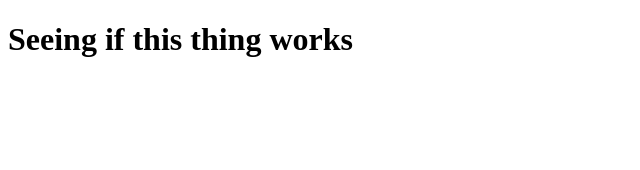
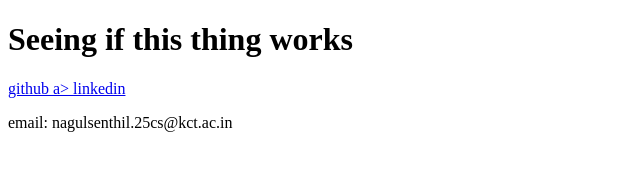
Before and after one commit to nagul64/nagul64.github.io, a plain HTML site: page index.html in a window 1280 px wide. Shown: the whole page, without its empty margins (0-640 px from the left). Drawn offline with Linux system fonts and the light colour scheme.

Commit message:
added links

```diff
--- a/index.html
+++ b/index.html
@@ -6,6 +6,9 @@
 <body>
 
 <h1> Seeing if this thing works </h1>
+<a href="https://github.com/nagul64">github </body>a>
+<a href="https://www.linkedin.com/in/nagul-senthil-raja-4755a7380/">linkedin</a>
+<p>email: nagulsenthil.25cs@kct.ac.in</p>
 
 
 </body>
```
